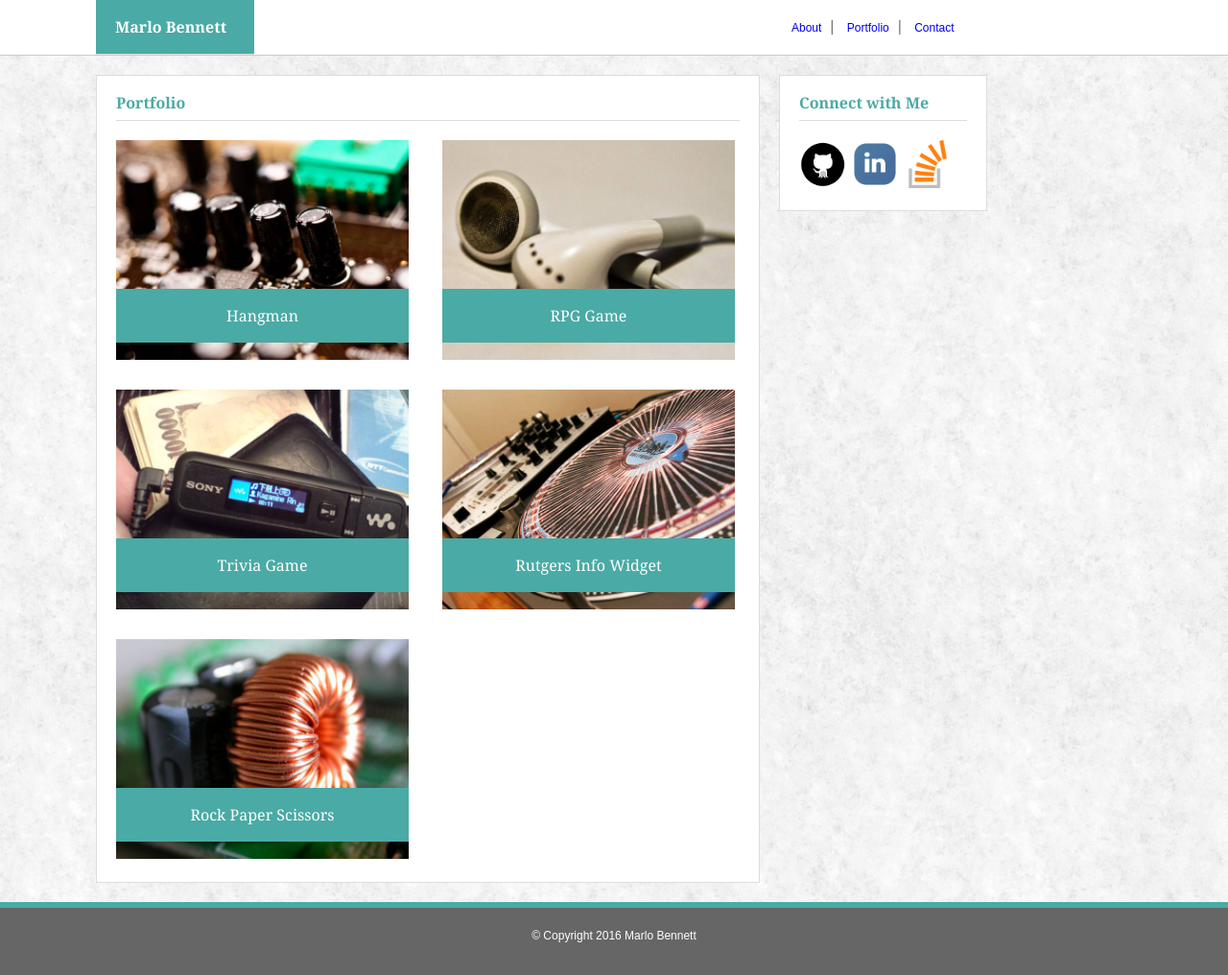
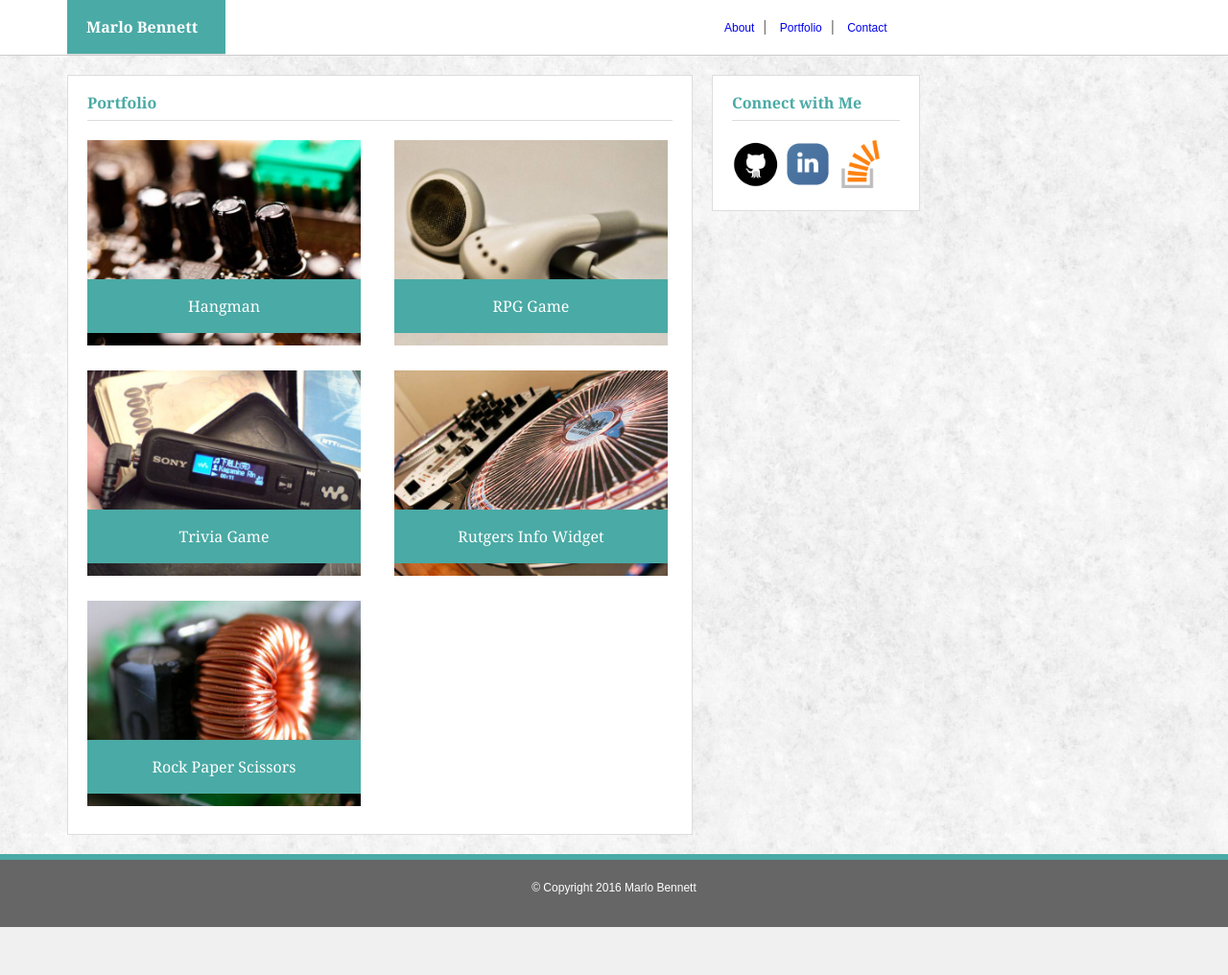
Before and after one commit to MarloBennett/Basic-Portfolio, a PHP site: page /portfolio.html in a window 1280 px wide. Shown: the whole page at 96% size. After the commit the page ends 966 px from the top, so only its background shows below. Run offline with PHP 8.4, Linux system fonts and the light colour scheme.

Commit message:
updated html and css

```diff
--- a/assets/css/style.css
+++ b/assets/css/style.css
@@ -73,8 +73,8 @@ h4 {
 
 .name {
 	float: left;
-	width: 650px;
-	margin-left: 100px;
+	width: 610px;
+	margin-left: 70px;
 	margin-right: 75px;
 }
 
@@ -86,8 +86,8 @@ h4 {
 
 .main {
 	float: left;
-	width: 650px;
-	margin: 20px 20px 20px 100px;
+	width: 610px;
+	margin: 20px 20px 20px 70px;
 	background-color: #ffffff;
 	border: 1px solid #dddddd;
 	padding-right: 20px;
@@ -97,9 +97,9 @@ h4 {
 
 .port-main {
 	float: left;
-	width: 650px;
-	height: 820px;
-	margin: 20px 20px 20px 100px;
+	width: 610px;
+	height: 770px;
+	margin: 20px 20px 20px 70px;
 	background-color: #ffffff;
 	border: 1px solid #dddddd;
 	padding-right: 20px;
@@ -148,7 +148,7 @@ footer {
 input {
 	padding: 10px;
 	margin: 10px 0;
-	width: 630px;
+	width: 580px;
 }
 
 form {
@@ -159,7 +159,7 @@ form {
 textarea {
 	padding: 10px;
 	margin: 10px 0;
-	width: 630px;
+	width: 580px;
 }
 
 .button {
@@ -169,43 +169,43 @@ textarea {
 }
 
 .port-container {
-	width: 650px;
+	width: 610px;
 	position: relative;
 }
 
 .port-image-1 {
-	width: 305px;
+	width: 285px;
 	position: absolute;
 	left: 0px;
 	top: 20px;
 }
 
 .port-image-2 {
-	width: 305px;
+	width: 285px;
 	position: absolute;
-	left: 340px;
+	left: 320px;
 	top: 20px;
 }
 
 .port-image-3 {
-	width: 305px;
+	width: 285px;
 	position: absolute;
 	left: 0px;
-	top: 280px;
+	top: 260px;
 }
 
 .port-image-4 {
-	width: 305px;
+	width: 285px;
 	position: absolute;
-	left: 340px;
-	top: 280px;
+	left: 320px;
+	top: 260px;
 }
 
 .port-image-5 {
-	width: 305px;
+	width: 285px;
 	position: absolute;
 	left: 0px;
-	top: 540px;
+	top: 500px;
 }
 
 .port-text-1 {
@@ -213,21 +213,21 @@ textarea {
 	position: absolute;
 	color: #ffffff;
 	left: 0px;
-	top: 175px;
+	top: 165px;
 	background-color: #4aaaa5;
 	padding: 20px;
-	width: 265px;
+	width: 245px;
 }
 
 .port-text-2 {
 	z-index: 100;
 	position: absolute;
 	color: #ffffff;
-	left: 340px;
-	top: 175px;
+	left: 320px;
+	top: 165px;
 	background-color: #4aaaa5;
 	padding: 20px;
-	width: 265px;
+	width: 245px;
 }
 
 .port-text-3 {
@@ -235,21 +235,21 @@ textarea {
 	position: absolute;
 	color: #ffffff;
 	left: 0px;
-	top: 435px;
+	top: 405px;
 	background-color: #4aaaa5;
 	padding: 20px;
-	width: 265px;
+	width: 245px;
 }
 
 .port-text-4 {
 	z-index: 100;
 	position: absolute;
 	color: #ffffff;
-	left: 340px;
-	top: 435px;
+	left: 320px;
+	top: 405px;
 	background-color: #4aaaa5;
 	padding: 20px;
-	width: 265px;
+	width: 245px;
 }
 
 .port-text-5 {
@@ -257,8 +257,8 @@ textarea {
 	position: absolute;
 	color: #ffffff;
 	left: 0px;
-	top: 695px;
+	top: 645px;
 	background-color: #4aaaa5;
 	padding: 20px;
-	width: 265px;
+	width: 245px;
 }
```
